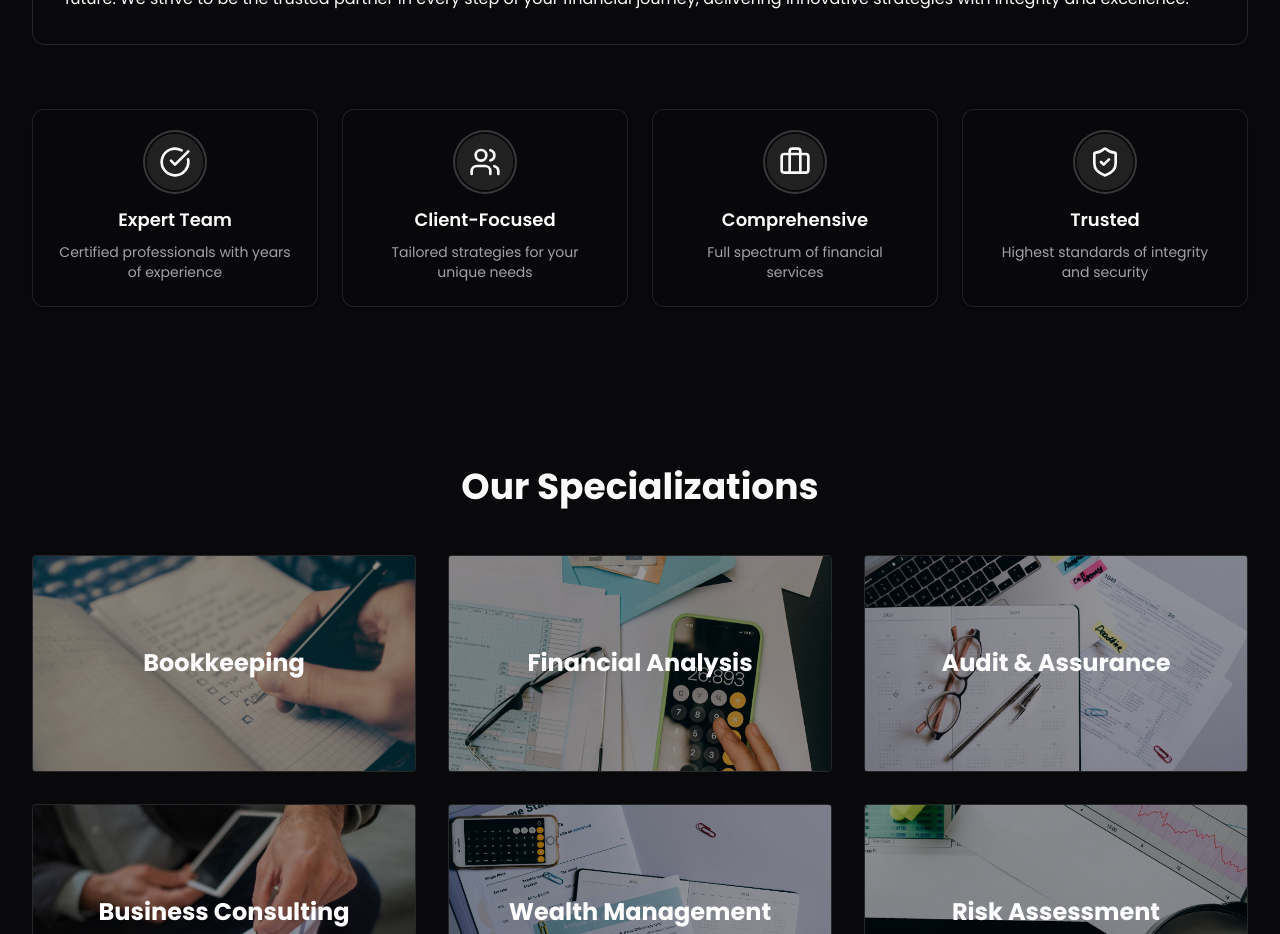
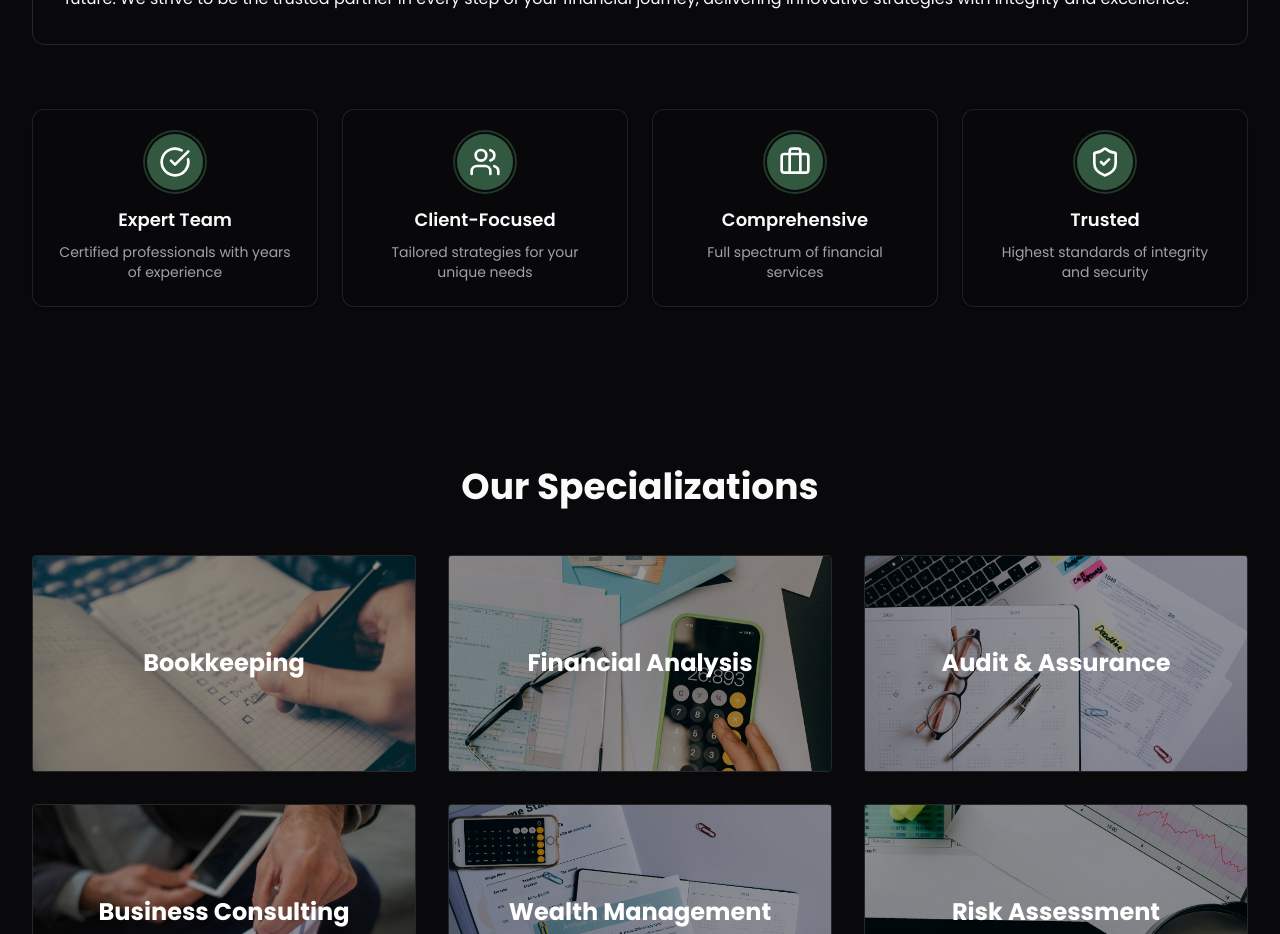
Before and after one commit to MAhsen23/fintrack, a Next.js app: page / in a window 1280 px wide. Shown: the part 2180-3114 px from the top of the page. Built offline with nearby package versions, Linux system fonts and the light colour scheme.

Commit message:
Update the about page and our values component

```diff
--- a/src/app/about/page.tsx
+++ b/src/app/about/page.tsx
@@ -1,21 +1,17 @@
 "use client"
-import React, { useRef, useEffect, useState } from 'react'
 import Image from 'next/image'
-import { Card, CardContent } from "@/components/ui/card"
 import { Badge } from "@/components/ui/badge"
-import { Avatar, AvatarImage, AvatarFallback } from "@/components/ui/avatar"
 import WhyChooseUs from '@/components/ourValues/OurValues'
 import CTA from '@/components/cta/CTA'
 import Header from '@/components/header/Header'
 import Footer from '@/components/footer/Footer'
 import { motion } from 'framer-motion'
-import { Facebook, Linkedin, Twitter } from 'lucide-react'
 
-const teamMembers = [
-    { name: "Ozair Mohtshim", role: "Founder & CEO", image: "" },
-    { name: "Muhammad Ahsen", role: "Full Stack Developer", image: "/ahsen.jpg" },
-    { name: "XYZ", role: "Chief Financial Officer", image: "" },
-]
+// const teamMembers = [
+//     { name: "Ozair Mohtshim", role: "Founder & CEO", image: "" },
+//     { name: "Muhammad Ahsen", role: "Full Stack Developer", image: "/ahsen.jpg" },
+//     { name: "XYZ", role: "Chief Financial Officer", image: "" },
+// ]
 export default function AboutPage() {
     return (
         <div className="flex min-h-screen flex-col">
--- a/src/components/ourValues/OurValues.tsx
+++ b/src/components/ourValues/OurValues.tsx
@@ -57,7 +57,7 @@ export default function WhyChooseUs() {
                     {reasons.map((reason, index) => (
                         <Card key={index} className="bg-background/60 backdrop-blur-sm border-primary/10 hover:border-primary/30 transition-all duration-300">
                             <CardContent className="flex flex-col items-center text-center p-6">
-                                <div className="mb-4 p-3 bg-primary/10 rounded-full ring-2 ring-primary/20 ring-offset-2 ring-offset-background">
+                                <div className="mb-4 p-3 bg-[#457D58]/70 text-white rounded-full ring-2 ring-[#457D58]/40 ring-offset-2 ring-offset-background">
                                     {reason.icon}
                                 </div>
                                 <h3 className="font-semibold text-lg mb-2">{reason.title}</h3>
```
